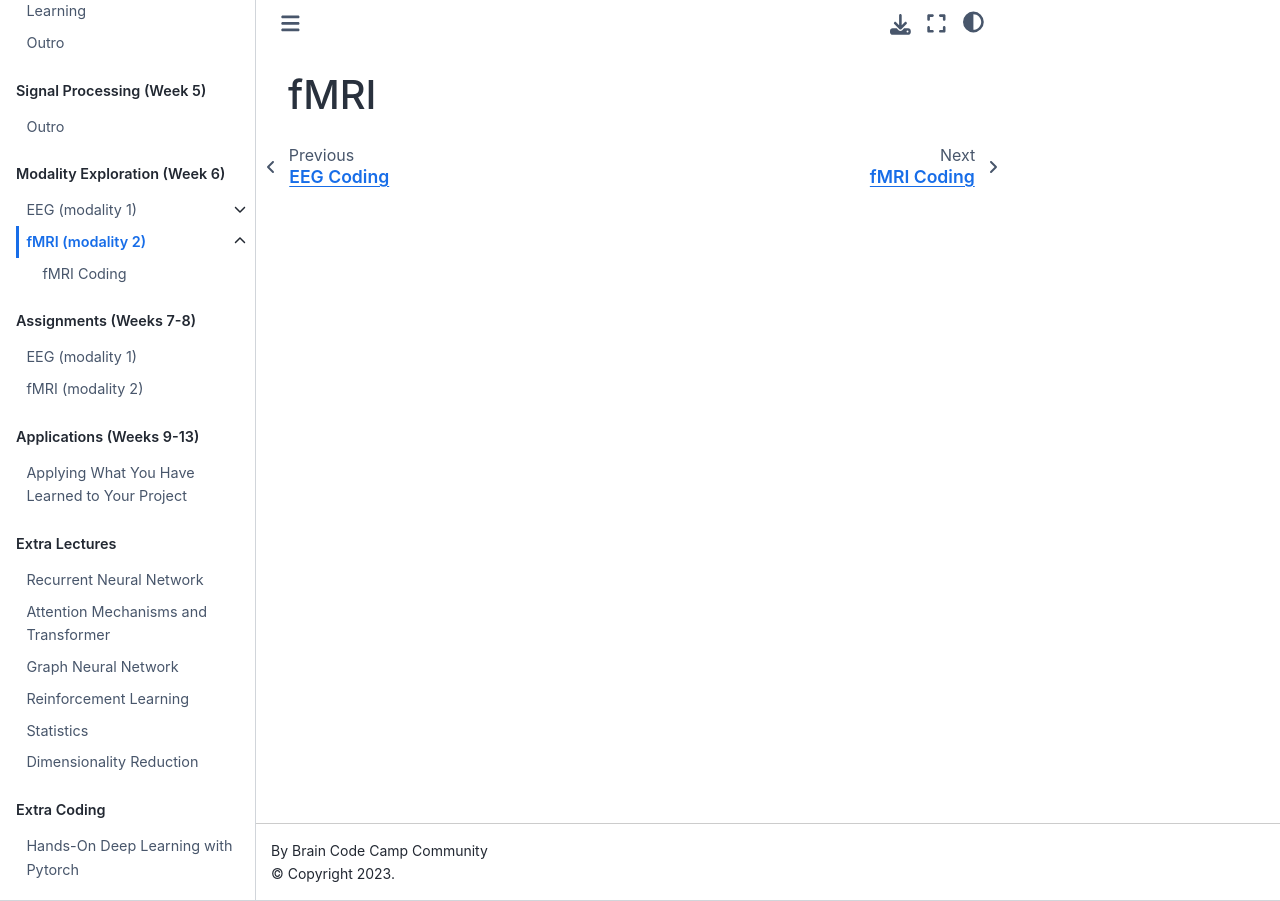
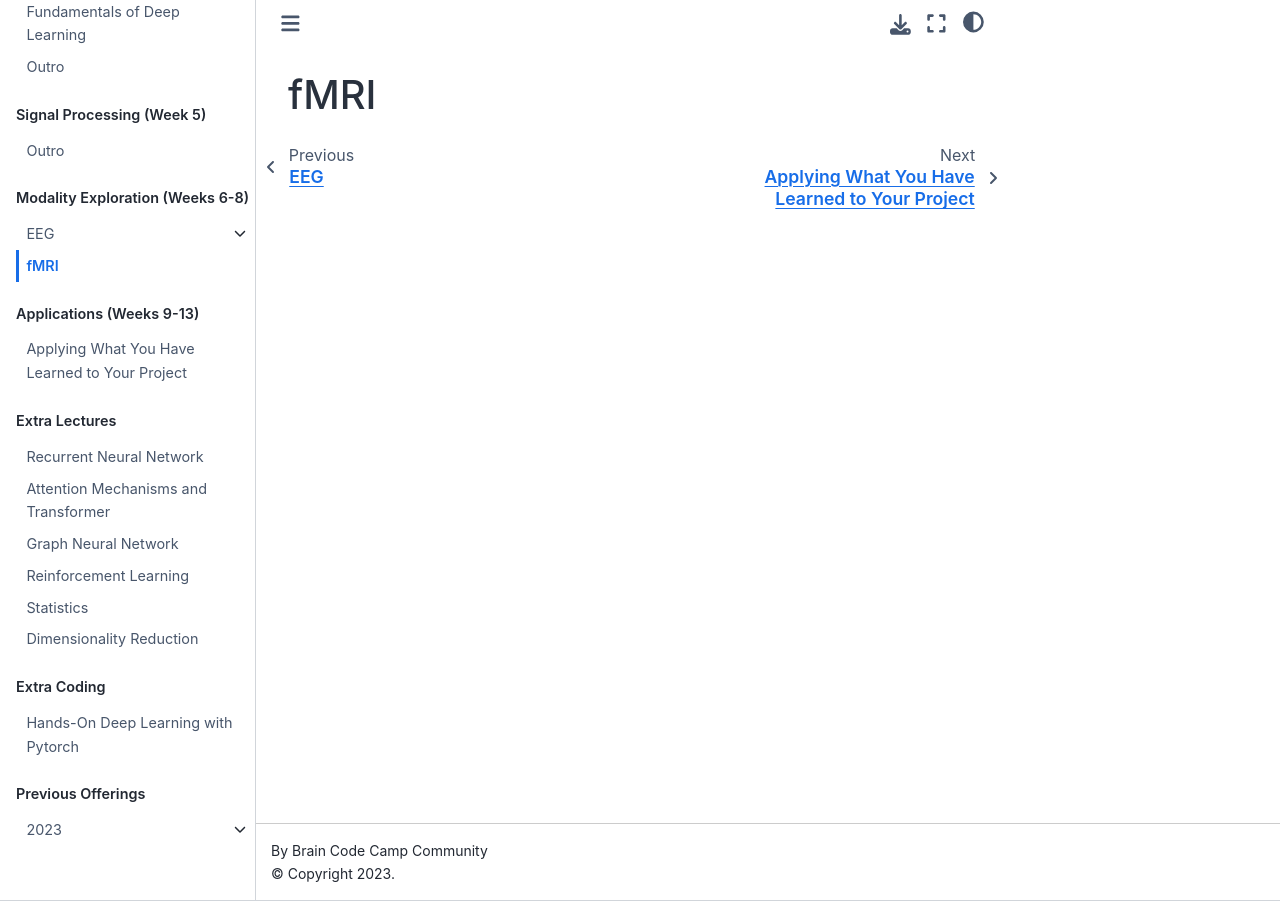
Before and after one commit to braincodecamp/brainCodeCamp2024, a Jupyter Book: the page built from ModalityExploration/fMRI/fMRI.md, in a window 1280 px wide. Built offline with Jupyter Book 1.0.4 settings and Sphinx 7.4.7 and the Sphinx Book theme 1.1.4, drawn with Linux system fonts in a browser that asks for light colours; pages that are not in the unit, such as notebooks, are missing from menus.

Commit message:
Update modality exploration

```diff
--- a/Fundamentals/ModalityExploration/EEG/eeg_code_part1.md
+++ /dev/null
@@ -1 +0,0 @@
-# EEG Coding
--- a/Fundamentals/ModalityExploration/fMRI/fmri_code_part1.md
+++ /dev/null
@@ -1 +0,0 @@
-# fMRI Coding
--- a/_toc.yml
+++ b/_toc.yml
@@ -126,23 +126,14 @@
       - file: Fundamentals/SignalProcessing/signal_processing_part4_application
       - file: Fundamentals/SignalProcessing/signal_processing_outro
 
-  - caption: Modality Exploration (Week 6)
+  - caption: Modality Exploration (Weeks 6-8)
     chapters:
-      - file: Fundamentals/ModalityExploration/EEG/eeg
-        title: EEG (modality 1)
+      - file: ModalityExploration/EEG/eeg
+        title: EEG
         sections:
-          - file: Fundamentals/ModalityExploration/EEG/eeg_code_part1
-      - file: Fundamentals/ModalityExploration/fMRI/fmri
-        title: fMRI (modality 2)
-        sections:
-          - file: Fundamentals/ModalityExploration/fMRI/fmri_code_part1
-
-  - caption: Assignments (Weeks 7-8)
-    chapters:
-      - file: Fundamentals/ModalityExploration/Assignments/EEG-assignment/eeg-assignment
-        title: EEG (modality 1)
-      - file: Fundamentals/ModalityExploration/Assignments/fMRI-assignment/fmri-assignment
-        title: fMRI (modality 2)
+          - file: ModalityExploration/EEG/EEG_preprocessing_analysis
+      - file: ModalityExploration/fMRI/fMRI
+        title: fMRI
 
   - caption: Applications (Weeks 9-13)
     chapters:
```
Also changed, not shown: Fundamentals/ModalityExploration/Assignments/EEG-assignment/eeg-assignment.md (deleted, +0 -1 lines), Fundamentals/ModalityExploration/Assignments/fMRI-assignment/fmri-assignment.md (deleted, +0 -1 lines), ModalityExploration/EEG/eeg.md (renamed from Fundamentals/ModalityExploration/EEG/eeg.md), ModalityExploration/fMRI/fMRI.md (renamed from Fundamentals/ModalityExploration/fMRI/fmri.md).
